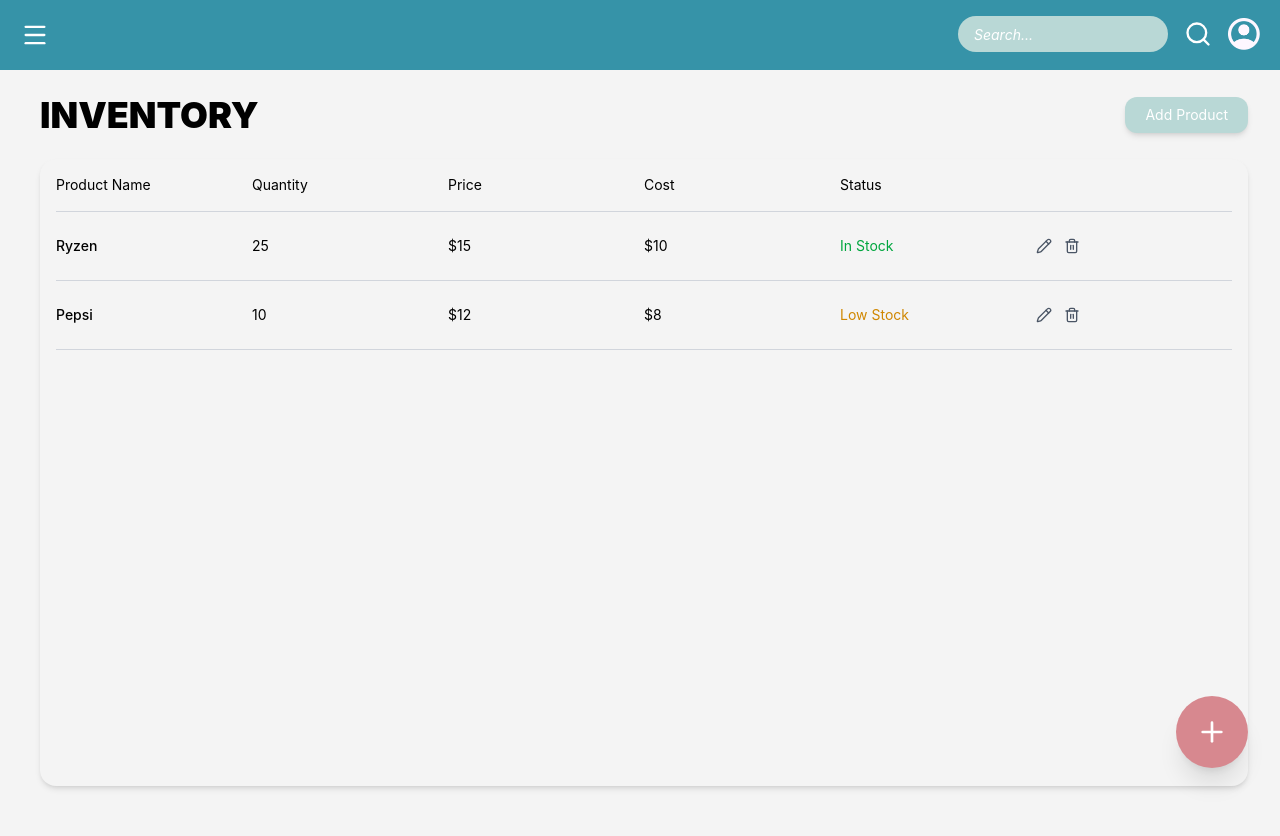
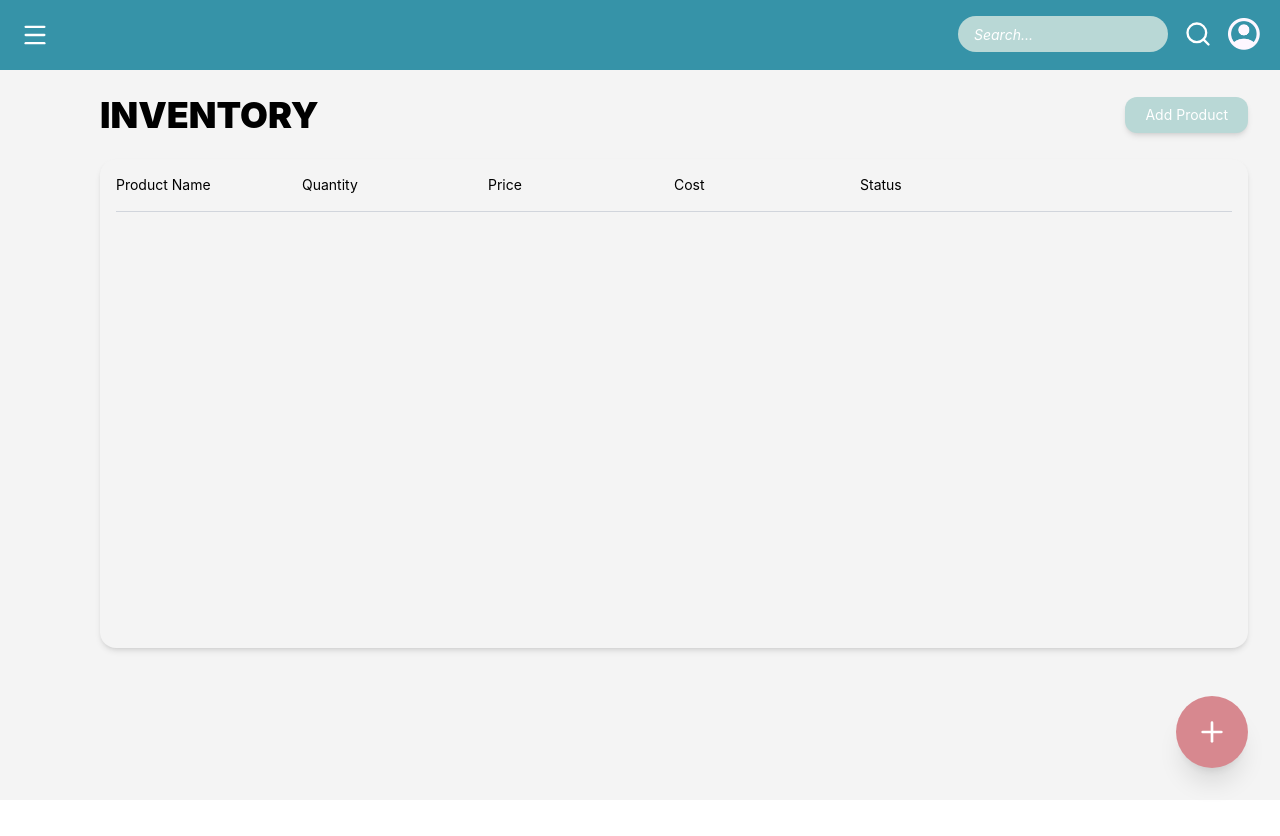
Before and after one commit to iancarlodtojan/IRISS, a React (Vite) app: page /items in a window 1280 px wide. Shown: the top 836 px of the page. After the commit the page ends 800 px from the top, so only its background shows below. Built offline with nearby package versions, Linux system fonts and the light colour scheme.

Commit message:
Refactor layout components: replace DashboardLayout with PageLayout and update sidebar behavior

```diff
--- a/src/components/layout/DashboardLayout.jsx
+++ b/src/components/layout/PageLayout.jsx
@@ -3,12 +3,12 @@ import TopBar from "./TopBar";
 import Sidebar from "./Sidebar";
 import FloatingAddButton from "./FloatingAddButton";
 
-export default function DashboardLayout({ children }) {
+export default function PageLayout({ children }) {
   const [sidebarOpen, setSidebarOpen] = useState(() => {
     try {
       const raw = localStorage.getItem("sidebarOpen");
       return raw ? JSON.parse(raw) : false;
-    } catch  {
+    } catch {
       return false;
     }
   });
@@ -16,7 +16,7 @@ export default function DashboardLayout({ children }) {
   useEffect(() => {
     try {
       localStorage.setItem("sidebarOpen", JSON.stringify(sidebarOpen));
-    } catch  {
+    } catch {
       // ignore
     }
   }, [sidebarOpen]);
@@ -32,7 +32,7 @@ export default function DashboardLayout({ children }) {
 
       <main
         className={`pb-32 pt-[95px] pr-8 transition-all duration-300 ${
-          sidebarOpen ? "pl-[220px]" : "pl-[40px]"
+          sidebarOpen ? "pl-[260px]" : "pl-[100px]"
         }`}
       >
         {children}
--- a/src/components/layout/SideBar.jsx
+++ b/src/components/layout/SideBar.jsx
@@ -5,8 +5,8 @@ export default function Sidebar({ sidebarOpen, setSidebarOpen }) {
   const linkClass = ({ isActive }) =>
     `block w-full px-8 py-5 text-left text-base transition-all duration-200 cursor-pointer ${
       isActive
-        ? "bg-[#3693a8] text-white font-bold shadow-lg rounded-lg mx-2 border-l-4 border-white"
-        : "font-normal text-black hover:bg-[#c2e3e6]"
+        ? "bg-[#eef7f8] text-black font-bold shadow-sm"
+        : "text-black hover:bg-[#c2e3e6]"
     }`;
 
   return (
@@ -14,7 +14,7 @@ export default function Sidebar({ sidebarOpen, setSidebarOpen }) {
       {/* TOP LEFT MENU / IRISS */}
       <div
         className={`fixed left-0 top-0 z-50 flex h-[70px] items-center bg-[#3693a8] transition-all duration-300 ${
-          sidebarOpen ? "w-[190px]" : "w-[70px] justify-center"
+          sidebarOpen ? "w-[220px]" : "w-[70px] justify-center"
         }`}
       >
         {sidebarOpen && (
@@ -26,7 +26,9 @@ export default function Sidebar({ sidebarOpen, setSidebarOpen }) {
         <button
           onClick={() => setSidebarOpen(!sidebarOpen)}
           className={`absolute top-1/2 -translate-y-1/2 transition-all duration-300 ${
-            sidebarOpen ? "right-4" : "left-1/2 -translate-x-1/2"
+            sidebarOpen
+              ? "right-4"
+              : "left-1/2 -translate-x-1/2"
           }`}
         >
           <Menu className="h-7 w-7 text-white" />
@@ -36,7 +38,7 @@ export default function Sidebar({ sidebarOpen, setSidebarOpen }) {
       {/* SIDEBAR */}
       <aside
         className={`fixed left-0 top-[70px] z-40 h-[calc(100vh-70px)] overflow-hidden bg-[#d9eff1] shadow-md transition-all duration-300 ${
-          sidebarOpen ? "w-[190px]" : "w-0"
+          sidebarOpen ? "w-[220px]" : "w-0"
         }`}
       >
         <nav className="space-y-5 pt-1">
--- a/src/pages/DashboardPage.jsx
+++ b/src/pages/DashboardPage.jsx
@@ -1,13 +1,13 @@
-import DashboardLayout from "../components/layout/DashboardLayout";
+import PageLayout from "../components/layout/PageLayout";
 import { DollarSign, Package } from "lucide-react";
 
-export default function Dashboard() {
+export default function DashboardPage() {
   return (
-    <DashboardLayout>
+    <PageLayout>
       {/* TITLE */}
       <h1 className="mb-8 text-4xl font-black">DASHBOARD</h1>
 
-      {/* CARDS */}
+      {/* CARDS TEMPORARY SA*/}
       <div className="mb-8 grid grid-cols-2 gap-10">
         {/* SALES */}
         <div className="flex h-[105px] items-center justify-between rounded-2xl bg-[#f4f4f4] px-6 shadow-md">
@@ -42,6 +42,6 @@ export default function Dashboard() {
       <div className="h-[220px] rounded-2xl bg-[#f4f4f4] p-8 shadow-md">
         <h2 className="text-2xl font-bold">Top Products</h2>
       </div>
-    </DashboardLayout>
+    </PageLayout>
   );
 }
--- a/src/pages/ItemsPage.jsx
+++ b/src/pages/ItemsPage.jsx
@@ -1,9 +1,8 @@
-import DashboardLayout from "../components/layout/DashboardLayout";
-import { Pencil, Trash2 } from "lucide-react";
+import PageLayout from "../components/layout/PageLayout";
 
 export default function InventoryPage() {
   return (
-    <DashboardLayout>
+    <PageLayout>
       {/* HEADER */}
       <div className="mb-6 flex items-center justify-between">
         <h1 className="text-4xl font-black">INVENTORY</h1>
@@ -25,47 +24,10 @@ export default function InventoryPage() {
           <p></p>
         </div>
 
-        {/* ROW 1 */}
-        <div className="grid grid-cols-6 items-center border-b border-gray-300 py-6 text-sm">
-          <p className="font-medium">Ryzen</p>
-          <p>25</p>
-          <p>$15</p>
-          <p>$10</p>
-          <p className="text-green-600">In Stock</p>
-
-          <div className="flex items-center gap-3">
-            <button className="transition hover:scale-110">
-              <Pencil className="h-4 w-4 text-gray-600" />
-            </button>
-
-            <button className="transition hover:scale-110">
-              <Trash2 className="h-4 w-4 text-gray-600" />
-            </button>
-          </div>
-        </div>
-
-        {/* ROW 2 */}
-        <div className="grid grid-cols-6 items-center border-b border-gray-300 py-6 text-sm">
-          <p className="font-medium">Pepsi</p>
-          <p>10</p>
-          <p>$12</p>
-          <p>$8</p>
-          <p className="text-yellow-600">Low Stock</p>
-
-          <div className="flex items-center gap-3">
-            <button className="transition hover:scale-110">
-              <Pencil className="h-4 w-4 text-gray-600" />
-            </button>
-
-            <button className="transition hover:scale-110">
-              <Trash2 className="h-4 w-4 text-gray-600" />
-            </button>
-          </div>
-        </div>
 
         {/* EMPTY SPACE */}
         <div className="h-[420px]" />
       </div>
-    </DashboardLayout>
+    </PageLayout>
   );
 }
```
